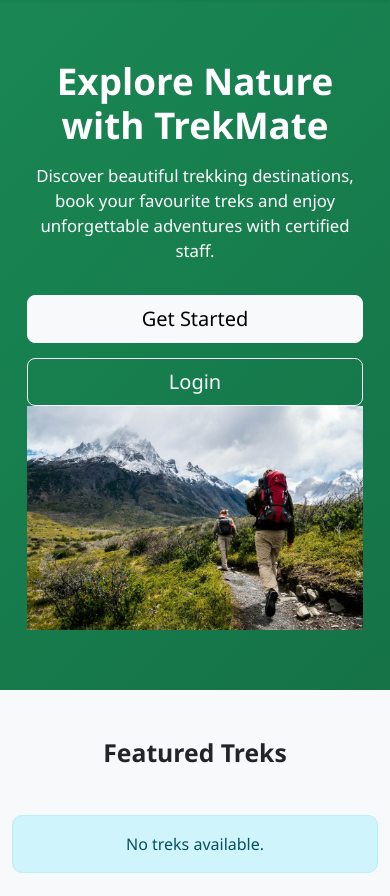
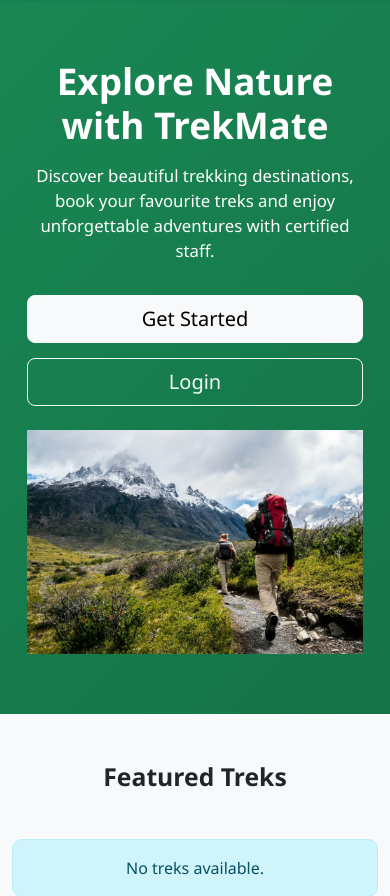
Before and after one commit to ArpitChauhan1501/Trekking-Management-App, a Flask app: page / in a window 390 px wide. Shown: the part 61-957 px from the top of the page. Run offline with Flask 3, Linux system fonts and the light colour scheme.

Commit message:
Refactor index.html for improved structure and styling

```diff
--- a/templates/index.html
+++ b/templates/index.html
@@ -3,7 +3,7 @@
 <section class="hero-section">
   <div class="container">
     <div class="row align-items-center">
-      <div class="col-lg-6">
+      <div class="col-lg-6 col-md-12">
         <h1 class="display-4 fw-bold">Explore Nature with TrekMate</h1>
 
         <p class="lead mt-3">
@@ -58,10 +58,10 @@
         {% endif %}
       </div>
 
-      <div class="col-lg-6 text-center">
+      <div class="col-lg-6 col-md-12 text-center mt-4 mt-lg-0">
         <img
           src="{{ url_for('static', filename='images/hero.png') }}"
-          class="img-fluid"
+          class="img-fluid hero-image"
           alt="Trekking"
         />
       </div>
```
